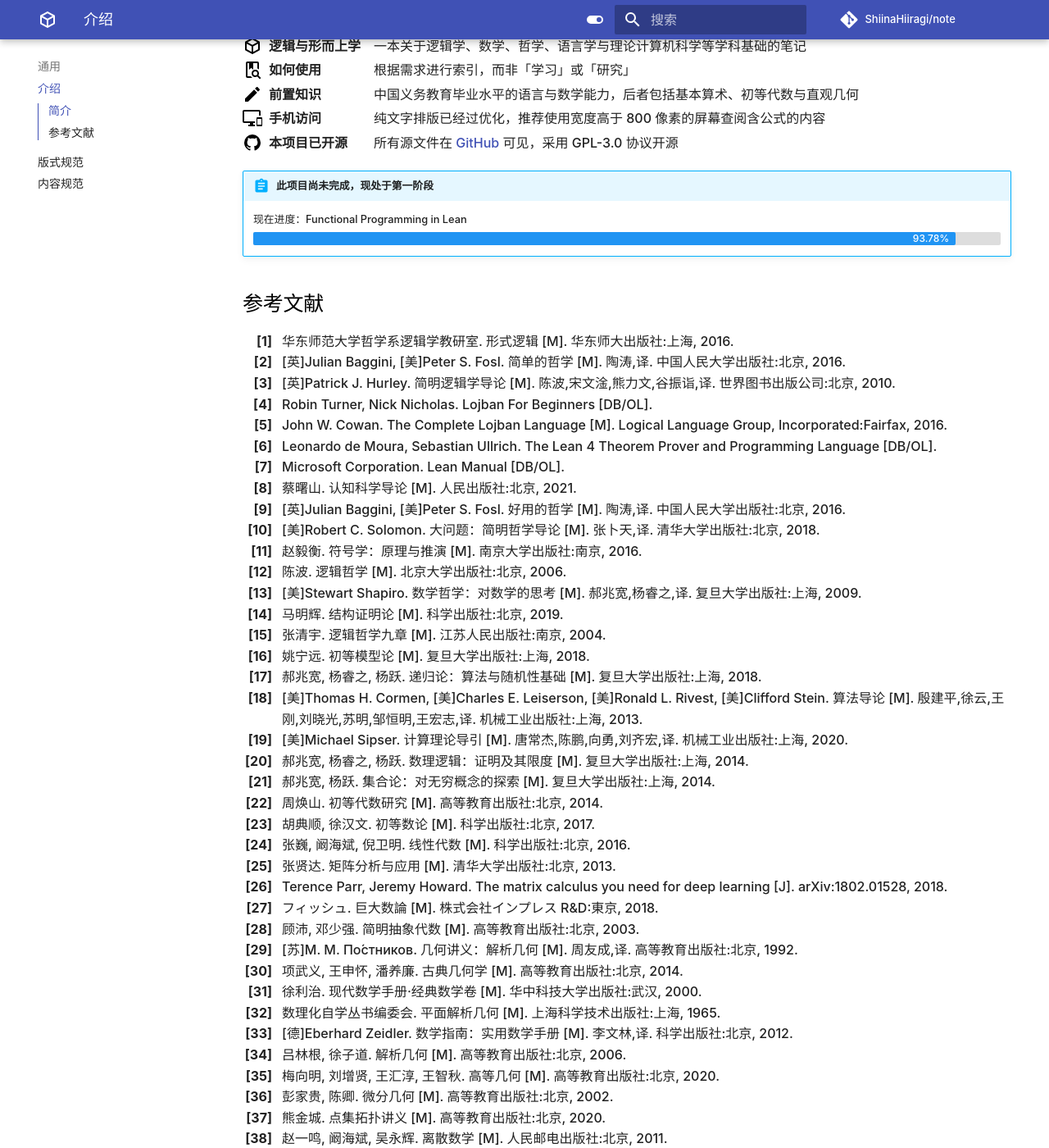
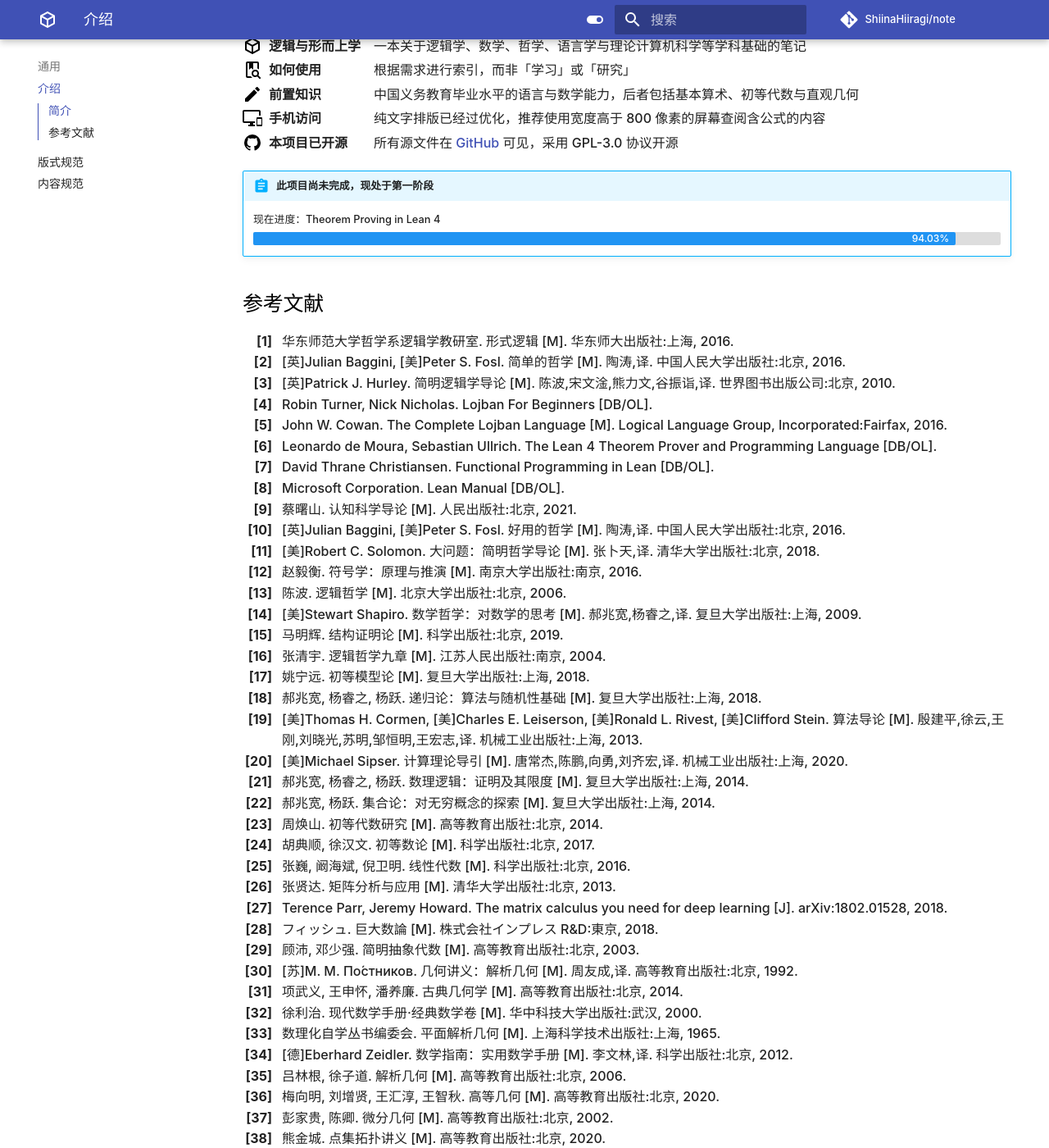
Before and after one commit to ShiinaHiiragi/note, an MkDocs documentation site: the page built from docs/index.md, in a window 1280 px wide and 1400 px high, scrolled down 239 px. Shown: the whole window at 82% size. Built offline with MkDocs 1.6.1 and Material for MkDocs 9.7.7, drawn with Linux system fonts in a browser that asks for light colours; comment, search, counter and statistics services are not loaded; some of the changed lines change nothing that is shown; some of the changed text lies outside the part shown.

Commit message:
finish fp in lean

```diff
--- a/docs/index.md
+++ b/docs/index.md
@@ -53,12 +53,10 @@
 </div>
 
 !!! abstract "此项目尚未完成，现处于第一阶段"
-    <label> 现在进度：Functional Programming in Lean </label>
+    <label> 现在进度：Theorem Proving in Lean 4 </label>
     <div class="progress-container">
         <div class="progress-percentage"> </div>
     </div>
-
-    <!-- https://www.leanprover.cn/fp-lean-zh/monads/class.html -->
 
 ## 参考文献
 
@@ -116,12 +114,12 @@
         type: "DB/OL",
         page: [1, 11]
     },
-    // {
-    //     author: ["David Thrane Christiansen"],
-    //     title: "Functional Programming in Lean",
-    //     type: "DB/OL",
-    //     page: [1, 437]
-    // },
+    {
+        author: ["David Thrane Christiansen"],
+        title: "Functional Programming in Lean",
+        type: "DB/OL",
+        page: [1, 437]
+    },
     // {
     //     author: ["Jeremy Avigad", "Leonardo de Moura", "Soonho Kong", "Sebastian Ullrich"],
     //     title: "Theorem Proving in Lean 4",
```
